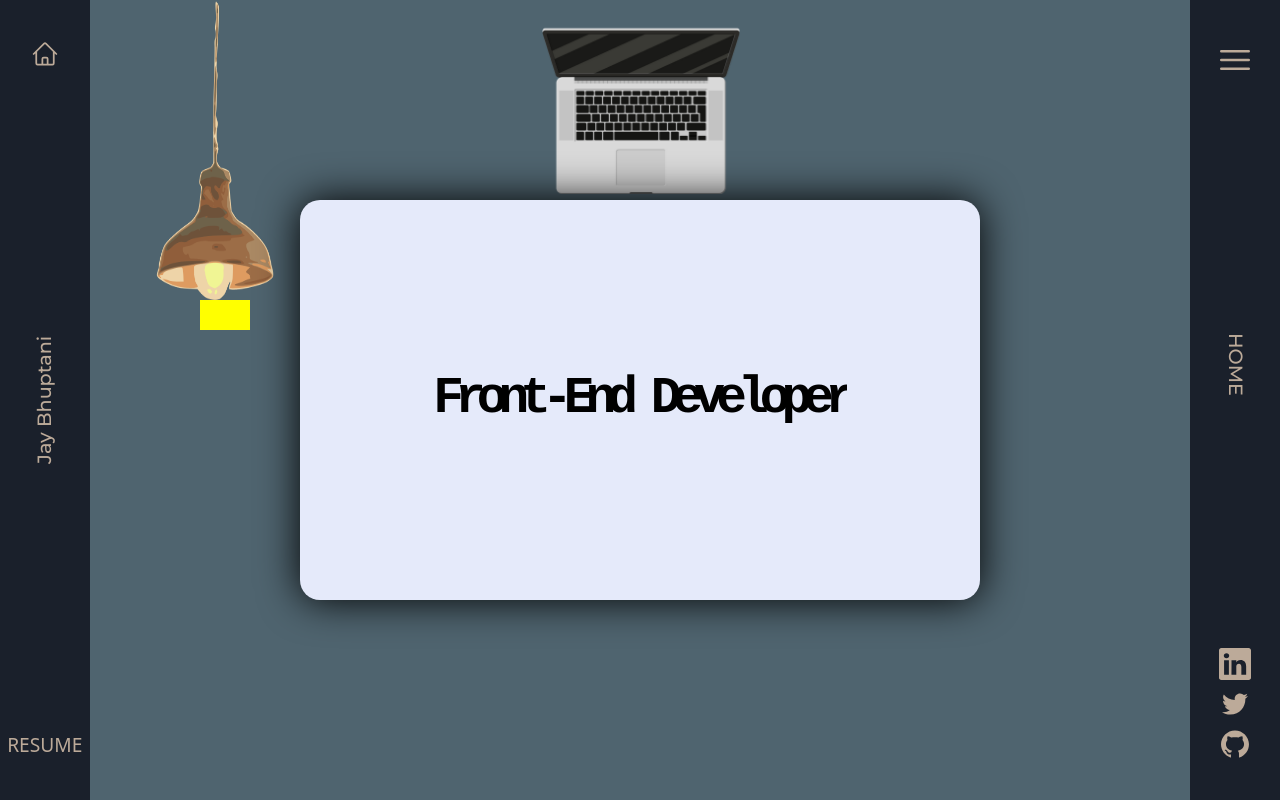
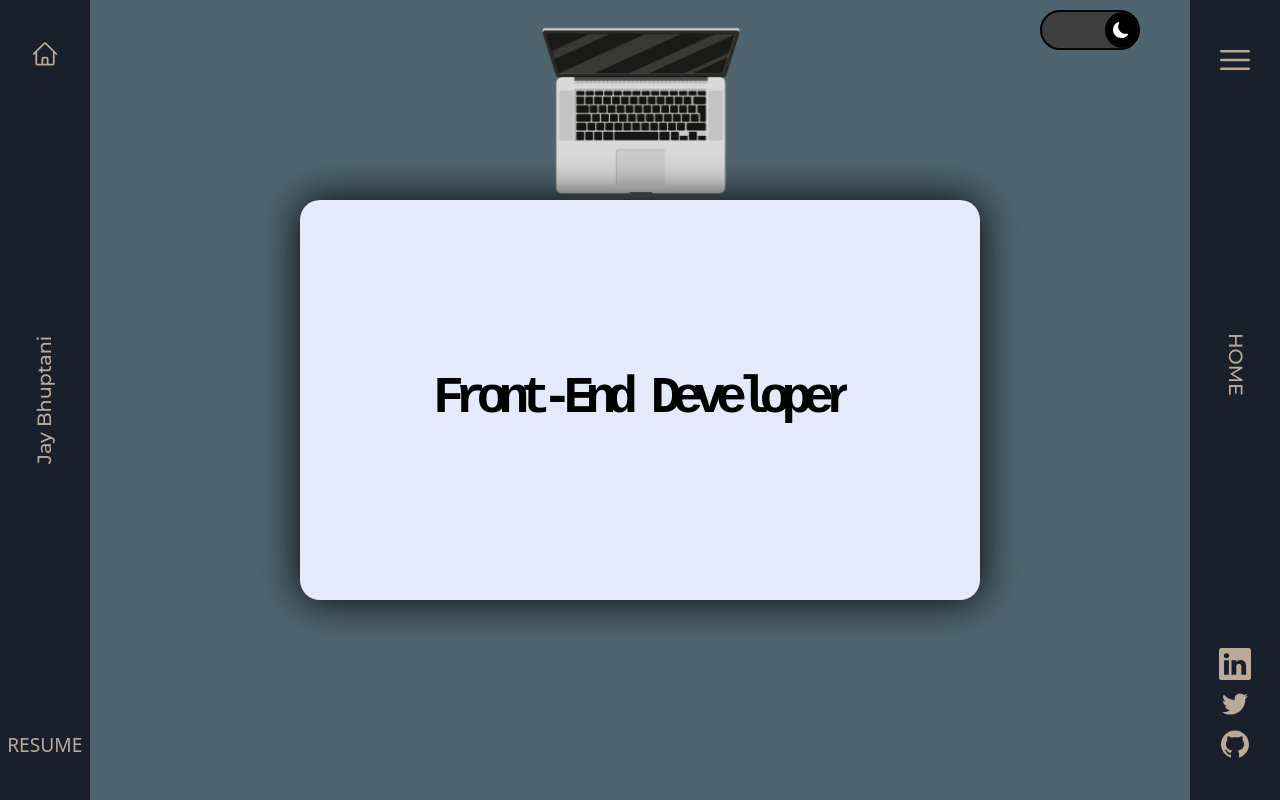
Before and after one commit to jaybhuptani10/Portfolio, a React (Vite) app: page / in a window 1280 px wide. Shown: the top 800 px of the page. Built offline with nearby package versions, Linux system fonts and the light colour scheme; a web font is replaced by a local one.

Commit message:
added modes

```diff
--- a/src/components/home/Home.jsx
+++ b/src/components/home/Home.jsx
@@ -10,12 +10,15 @@ import Page3 from "./Pages/Page3";
 import Page4 from "./Pages/Page4";
 import cursor from "./Pages/Images/cursor.png";
 import lamp from "./Pages/Images/lamp.png";
+import sun from "./Pages/Images/sun.png";
+import moon from "./Pages/Images/moon.png";
 import scrollingImage from "./Pages/Images/1.png";
 import closed from "./Pages/Images/closed.png";
 import Page5 from "./Pages/Page5";
 import Navbar from "../nav/Navbar";
 import { useLocation } from "react-router-dom";
 import Page6 from "./Pages/Page6";
+import Slider from "./Pages/Slider";
 
 const Home = () => {
   const location = useLocation();
@@ -26,6 +29,7 @@ const Home = () => {
   const { scrollY } = useViewportScroll();
   const [offsetY, setOffsetY] = useState(0);
   const [maxScrollHeight, setMaxScrollHeight] = useState(0);
+  const [lightMode, setLightMode] = useState(false);
 
   // Refs
   const page1Ref = useRef(null);
@@ -191,20 +195,31 @@ const Home = () => {
     hidden: { opacity: 0, y: 150 },
     visible: { opacity: 1, y: 0 },
   };
-
+  // Main
   return (
-    <div className="Main flex relative">
+    <div
+      // className={`${
+      //   lightMode ? "Main Main-light flex relative" : "Main flex relative"
+      // }`}
+      className={`${
+        !lightMode
+          ? "Main  flex relative"
+          : "dark Main Main-light flex relative"
+      } `}
+    >
       <div className="left">
-        <Left />
+        <Left lightMode={lightMode} />
       </div>
       <div className="centre">
         <div
           id="page1"
           ref={page1Ref}
-          className="sm:p-0 inside-class min-h-screen w-full flex justify-center items-center relative"
+          className="sm:p-0  inside-class min-h-screen w-full flex justify-center items-center relative dark:bg-[#EC9192]"
         >
-          <img className="lamp" src={lamp} alt="" />
-          <div className="light"></div>
+          <div className="theme-shifter">
+            <Slider setLightMode={setLightMode} />
+          </div>
+
           <motion.div
             variants={{
               hidden: { opacity: 0, y: -100 },
@@ -213,7 +228,7 @@ const Home = () => {
             initial="hidden"
             animate="visible"
             ref={motiveRef}
-            className="circle motive"
+            className="circle motive dark:bg-[#307473]"
             transition={{ ease: "easeOut", duration: 2 }}
           >
             <Page1 />
@@ -239,35 +254,35 @@ const Home = () => {
         <div
           id="page2"
           ref={page2Ref}
-          className="inside-class min-h-screen w-full"
+          className="inside-class min-h-screen w-full dark:bg-[#EC9192]"
         >
           <Page2 />
         </div>
         <div
           id="page3"
           ref={page3Ref}
-          className="inside-class min-h-screen w-full"
+          className="inside-class min-h-screen w-full dark:bg-[#EC9192]"
         >
           <Page3 />
         </div>
         <div
           id="page4"
           ref={page4Ref}
-          className="inside-class min-h-screen w-full "
+          className="inside-class min-h-screen w-full dark:bg-[#EC9192] "
         >
           <Page4 />
         </div>
         <div
           id="page5"
           ref={page5Ref}
-          className="inside-class h-[60vh] sm:h-[70vh] w-full"
+          className="inside-class h-[60vh] sm:h-[70vh] w-full dark:bg-[#EC9192]"
         >
           <Page5 />
         </div>
         <div
           id="page6"
           ref={page6Ref}
-          className="inside-class min-h-screen w-full"
+          className="inside-class min-h-screen w-full dark:bg-[#EC9192]"
         >
           <Page6 />
         </div>
@@ -281,7 +296,7 @@ const Home = () => {
       </div>
       {/* Custom Cursor */}
       <div
-        className="cursor"
+        className="cursor "
         ref={cursorRef}
         style={{
           position: "fixed",
--- a/src/components/home/Left.jsx
+++ b/src/components/home/Left.jsx
@@ -12,14 +12,14 @@ const Left = () => {
   };
   const index = 0;
   return (
-    <div className="flex left sm:py-10 flex-col text-white items-center justify-between sm:justify-between fixed">
+    <div className="flex left sm:py-10 flex-col dark:text-white items-center justify-between sm:justify-between fixed text-black">
       <svg
         xmlns="http://www.w3.org/2000/svg"
         fill="none"
         viewBox="0 0 24 24"
         strokeWidth={1.5}
         stroke="currentColor"
-        className="w-7 h-7  mt-6 sm:mt-0 cursor-pointer  "
+        className="w-7 h-7  mt-6 sm:mt-0 cursor-pointer dark:text-black "
         onClick={() => navigate("/", { state: { index } })}
       >
         <path
@@ -29,8 +29,8 @@ const Left = () => {
         />
       </svg>
       <div className="text flex flex-col gap-2">
-        <h2 className="Left-h1">Bhuptani</h2>
-        <h2 className="Left-h1">Jay</h2>
+        <h2 className="Left-h1 dark:text-black">Bhuptani</h2>
+        <h2 className="Left-h1 dark:text-black">Jay</h2>
       </div>
 
       <motion.h2
@@ -40,7 +40,11 @@ const Left = () => {
         transition={{ ease: "easeOut", duration: 2, delay: 0.5 }}
         className="cursor-pointer mb-5 sm:mb-0 "
       >
-        <a className="Resume" href={Resume} download="Jay Resume.pdf">
+        <a
+          className="Resume dark:text-black"
+          href={Resume}
+          download="Jay Resume.pdf"
+        >
           RESUME
         </a>
       </motion.h2>
--- /dev/null
+++ b/src/components/home/Pages/Slider.jsx
@@ -0,0 +1,46 @@
+import React, { useState } from "react";
+
+const Slider = ({ setLightMode }) => {
+  const [theme, setTheme] = useState("light");
+
+  const changeTheme = () => {
+    setTheme((prevTheme) => (prevTheme === "dark" ? "light" : "dark"));
+    setLightMode((prevMode) => !prevMode);
+  };
+
+  return (
+    <div
+      className="slider"
+      style={{ backgroundColor: theme === "light" ? "#3e3e3f" : "#F9DC5C" }}
+      onClick={changeTheme}
+    >
+      <svg
+        fill="currentColor"
+        className="text-yellow-600 sun"
+        viewBox="0 0 16 16"
+        height="1em"
+        width="1em"
+        style={{ visibility: theme === "dark" ? "visible" : "hidden" }}
+      >
+        <path d="M8 12a4 4 0 100-8 4 4 0 000 8zM8 0a.5.5 0 01.5.5v2a.5.5 0 01-1 0v-2A.5.5 0 018 0zm0 13a.5.5 0 01.5.5v2a.5.5 0 01-1 0v-2A.5.5 0 018 13zm8-5a.5.5 0 01-.5.5h-2a.5.5 0 010-1h2a.5.5 0 01.5.5zM3 8a.5.5 0 01-.5.5h-2a.5.5 0 010-1h2A.5.5 0 013 8zm10.657-5.657a.5.5 0 010 .707l-1.414 1.415a.5.5 0 11-.707-.708l1.414-1.414a.5.5 0 01.707 0zm-9.193 9.193a.5.5 0 010 .707L3.05 13.657a.5.5 0 01-.707-.707l1.414-1.414a.5.5 0 01.707 0zm9.193 2.121a.5.5 0 01-.707 0l-1.414-1.414a.5.5 0 01.707-.707l1.414 1.414a.5.5 0 010 .707zM4.464 4.465a.5.5 0 01-.707 0L2.343 3.05a.5.5 0 11.707-.707l1.414 1.414a.5.5 0 010 .708z" />
+      </svg>
+      <svg
+        fill="currentColor"
+        viewBox="0 0 16 16"
+        height="1em"
+        className="moon text-white"
+        width="1.5em"
+        style={{ visibility: theme === "dark" ? "hidden" : "visible" }}
+      >
+        <path d="M6 .278a.768.768 0 01.08.858 7.208 7.208 0 00-.878 3.46c0 4.021 3.278 7.277 7.318 7.277.527 0 1.04-.055 1.533-.16a.787.787 0 01.81.316.733.733 0 01-.031.893A8.349 8.349 0 018.344 16C3.734 16 0 12.286 0 7.71 0 4.266 2.114 1.312 5.124.06A.752.752 0 016 .278z" />
+      </svg>
+
+      <div
+        className="toggle"
+        style={{ left: theme === "dark" ? "0px" : "63px" }}
+      ></div>
+    </div>
+  );
+};
+
+export default Slider;
--- a/src/components/home/home.css
+++ b/src/components/home/home.css
@@ -4,9 +4,20 @@
     background-color: #1A202B;
     min-height: 100vh;
 }
+.Main-light{
+    width: 100%;
+    overflow: hidden;
+
+    min-height: 100vh;
+    background-color: #A9E5BB;
+}
 .inside-class{
     /* background-color: #273040; */
     background-color: #4F646F;
+}
+.light-mode {
+    background-color: #F8E5EE;
+
 }
 .left{
     width: 7%;
@@ -238,8 +249,56 @@ color: white;
     top: 300px;
     left: 110px;
 }
+.theme-shifter{
+    position: absolute;
+    top: 10px;
+    right: 50px;
+}
 
+.slider{
+    position: relative;
+    padding: 5px;
+    cursor: pointer;
+    overflow: hidden;
+    height: 40px;
+    transition: all 0.5s ease-in-out;
+    width: 100px;
+    border: 2px solid #000000;
+    border-radius: 55px;
+    background-color: #3e3e3f;
+    display: flex;
+    align-items: center;
+
+}
+.sun{
+    position: absolute;
+    left: 10px;
+    z-index: 1;
+}
+.moon{
+    z-index: 1;
+    position: absolute;
+    right: 5px;
+}
+.toggle{
+
+    transition: all 0.5s ease-in-out;
+    position: absolute;
+    /* transform: translateX(75px); */
+    height: 2.3em;
+    width: 2.3em;
+    background-color: #000000;
+    border-radius: 50%;
+    cursor: pointer;
+
+}
+.yellow{
+    background-color: #F9DC5C;
+}
 @media screen and (max-width: 500px){
+    .slider{
+        top: 7px;
+    }
     .socials svg{
         font-size: 0.6rem;
     }
--- a/tailwind.config.js
+++ b/tailwind.config.js
@@ -4,6 +4,8 @@ export default {
     "./index.html",
     "./src/**/*.{js,ts,jsx,tsx}",
   ],
+  darkMode:"class",
+
   theme: {
     extend: {},
   },
```
Also changed, not shown: src/components/home/Pages/Page4.jsx (+14 -14 lines), src/components/home/Right.jsx (+13 -5 lines), src/components/home/Pages/Images/moon.png (added), src/components/home/Pages/Images/sun.png (added).
